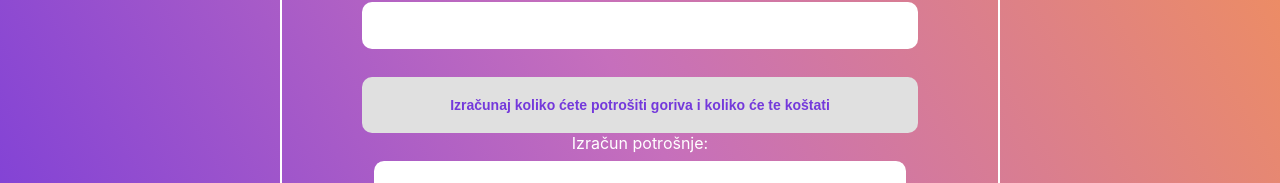
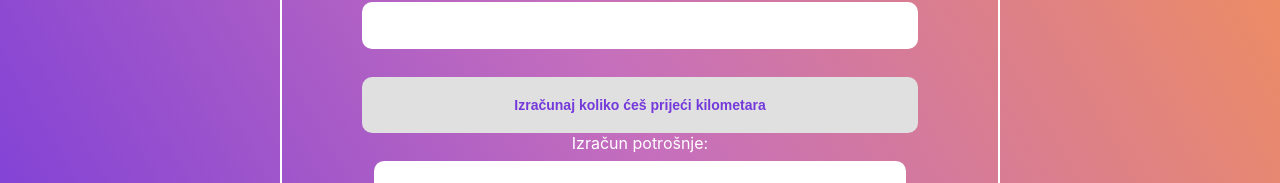
Before and after one commit to bornaiooa/PI-Aplikacija, a React (Create React App) app: page /izracunPotrosnjeGoriva in a window 1280 px wide. Shown: the part 346-529 px from the top of the page. Built offline with nearby package versions, Linux system fonts and the light colour scheme.

Commit message:
mini update

```diff
--- a/src/frontend/components/Dashboard/IzracunPotrosnjeGoriva.jsx
+++ b/src/frontend/components/Dashboard/IzracunPotrosnjeGoriva.jsx
@@ -85,7 +85,7 @@ export const IzracunPotrosnjeGoriva = () => {
 
 
 
-                    <button className="gumb" type="submit">Izračunaj koliko ćete potrošiti goriva i koliko će te koštati</button>
+                    <button className="gumb" type="submit">Izračunaj koliko ćeš prijeći kilometara</button>
                 </form>
                 <div>
                     <label htmlFor="izracun">Izračun potrošnje:</label>
```
